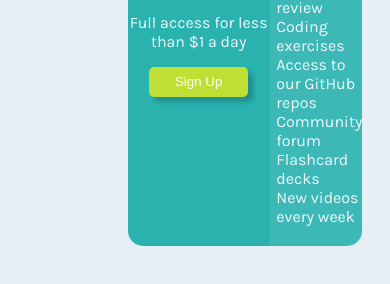
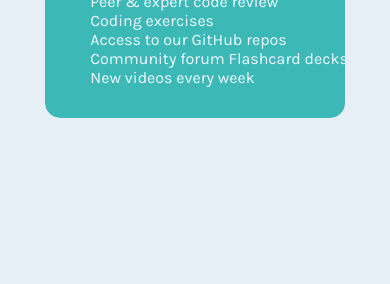
Before and after one commit to Ezpa/CCS-card-challenge, a plain HTML site: page main.html in a window 390 px wide. Shown: the part 694-978 px from the top of the page. After the commit the page ends 844 px from the top, so only its background shows below. Drawn offline with Linux system fonts and the light colour scheme.

Commit message:
added media queries to make card resonsive

```diff
--- a/design.css
+++ b/design.css
@@ -36,7 +36,6 @@ h1{
 .ad-container {
     background-color: hsl(179, 62%, 43%);
     text-align: center;
-    border-bottom-left-radius: 15px;
 }
 
 .price {
@@ -69,7 +68,6 @@ h1{
     border-radius: 5px;
     color: white;
     box-shadow: 5px 5px 5px rgba(0, 0, 0, 0.206);
-    width: 70%;
     cursor: pointer;
     padding: 5%;
 }
@@ -77,3 +75,51 @@ h1{
 #action:hover {
     background-color: hsl(71, 63%, 49%);
 }
+
+
+
+
+/* ---------- @media queries ---------- */
+
+@media (max-width: 1000px) {
+    .ad-container, .info-container {
+        width: 100%;
+        padding: 5%;
+        display: static;
+        border-bottom-left-radius: 15px;
+    }
+
+    .card {
+        margin: auto;
+        height: auto;
+        overflow: hidden;
+    }
+}
+
+@media (max-width: 1248px) {
+    .ad-container, .info-container {
+        width: 100%;
+        text-align: left;
+        padding-left: 15%;
+    }
+
+    .price {
+        padding-left: 13%;
+    }
+
+    #action  {
+        width: 70%;
+    }
+
+    .card {
+        margin: 5% 10% 5% 10%;
+        height: auto;
+    }
+}
+
+@media (max-width: 650px) {
+    .bottom {
+        width: 100%;
+        display: grid;
+    }
+}
```
